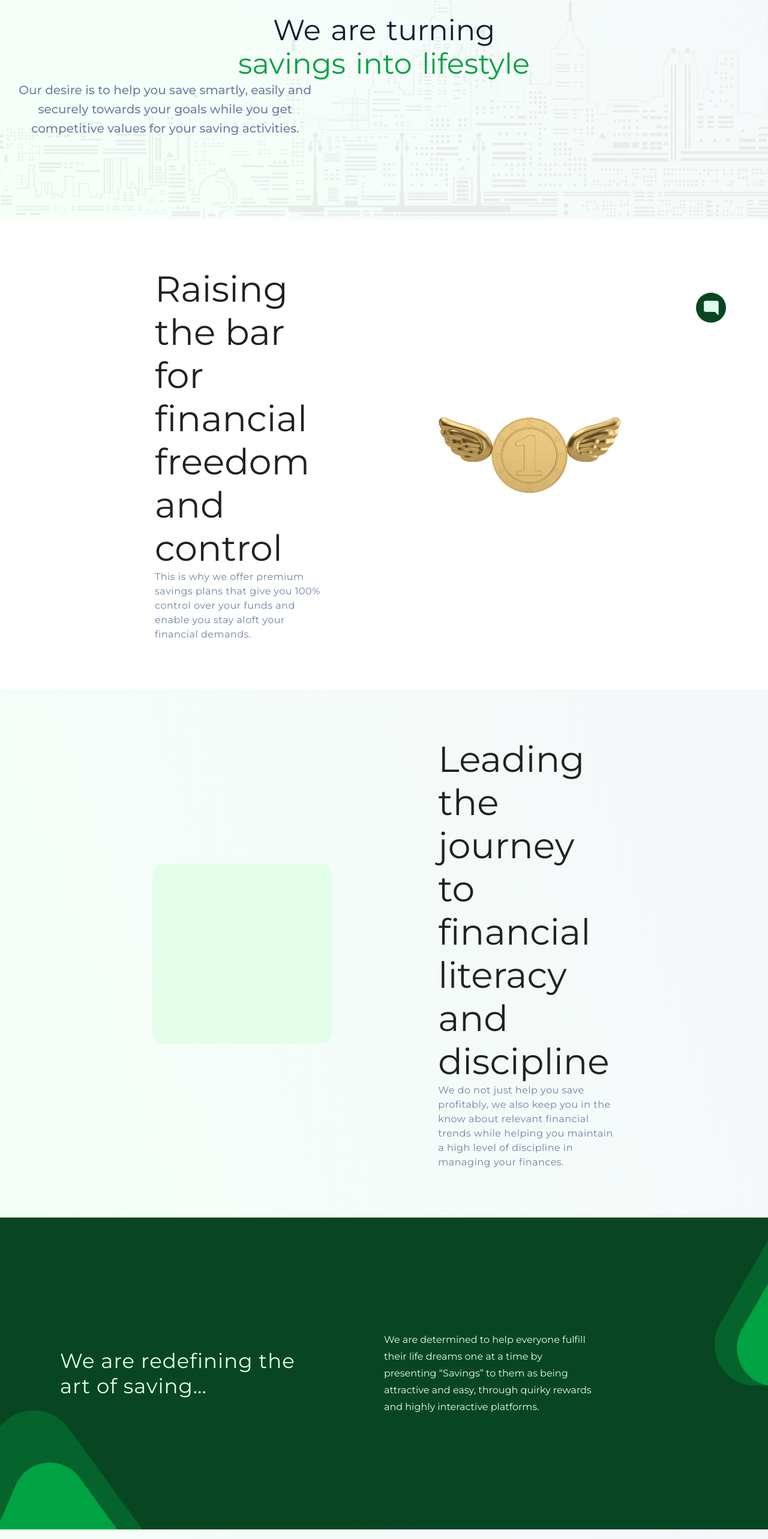
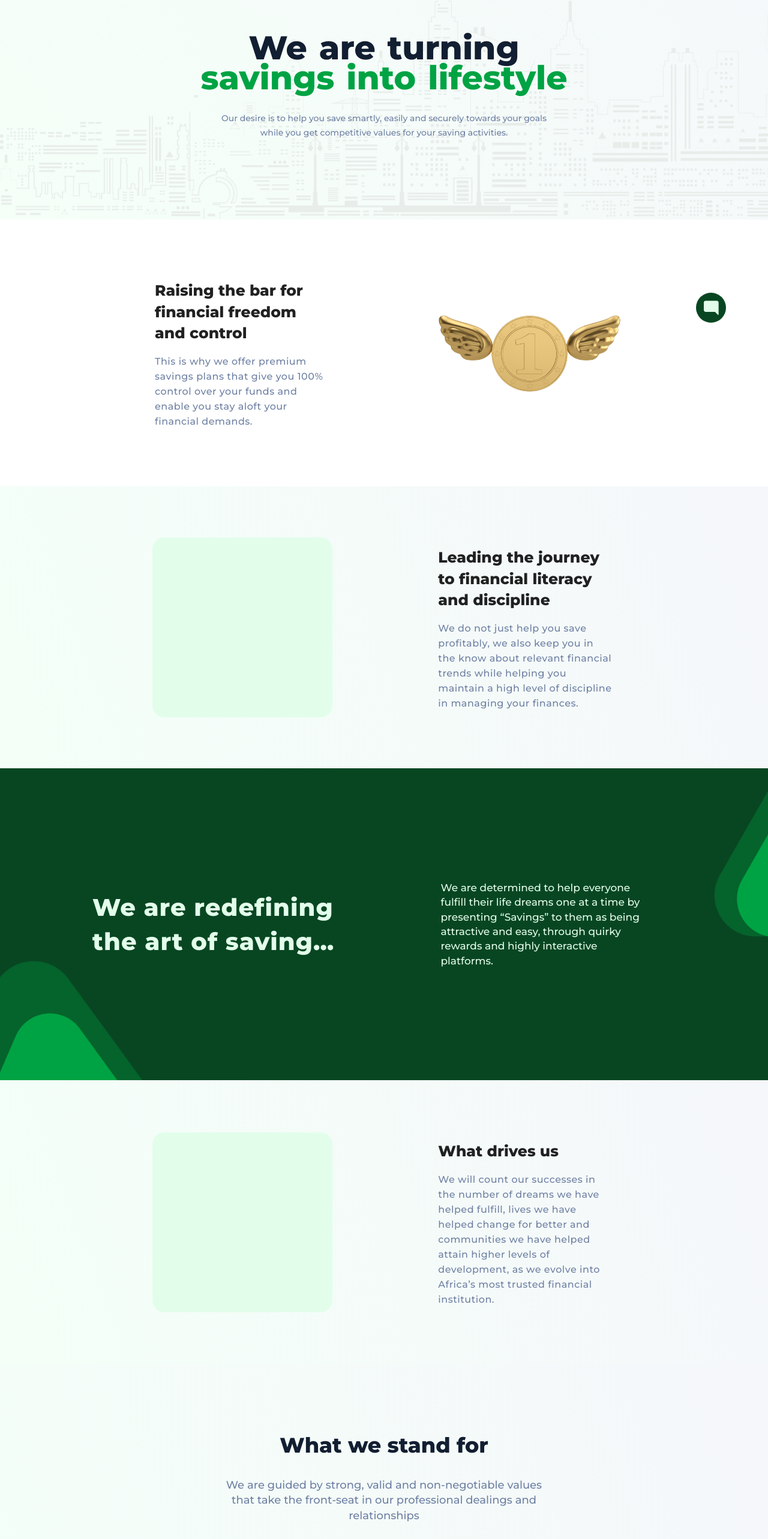
Before and after one commit to oluSammy/Vault-way, a React (Create React App) app: page /about in a window 1280 px wide. Shown: the part 192-2758 px from the top of the page at 60% size. Built offline with nearby package versions, Linux system fonts and the light colour scheme.

Commit message:
about typo changed to h1/p

```diff
--- a/src/pages/About/About.component.jsx
+++ b/src/pages/About/About.component.jsx
@@ -2,7 +2,6 @@ import React, { useEffect } from 'react'
 import Navbar from '../../Components/Navbar/Navbar.component';
 import NavMargin from '../../Components/NavMargin/NavMargin.component';
 import aboutStyles from './About.styles';
-import Typography from '@material-ui/core/Typography';
 // import Card from '@material-ui/core/Card';
 // import CardActionArea from '@material-ui/core/CardActionArea';
 // import CardMedia from '@material-ui/core/CardMedia';
@@ -59,24 +58,24 @@ const About = () => {
       <NavMargin />
       <Message />
       <div className={classes.lifestyle}>
-        <Typography className={classes.lifestyleHeading} variant="h3" component="h1">
+        <h1 className={classes.lifestyleHeading}>
           We are turning <br/> <span className={classes.span}>savings into lifestyle</span>
-        </Typography>
-        <Typography className={classes.lifestyleSub} variant="h6" component="h6">
+        </h1>
+        <h6 className={classes.lifestyleSub} >
           Our desire is to help you save smartly, easily and securely towards your goals while you get competitive
           values for your saving activities.
-        </Typography>
+        </h6>
       </div>
       <Grid container className={classes.aboutSection} justify="space-evenly" alignItems="center">
         <Grid container item lg={5} md={5} sm={6} xs={8} justify="space-evenly" >
           <div className={classes.aboutSectionTxt}>
-            <Typography variant="h2" component="h2" className={classes.aboutSectionHeading}>
+            <h2 className={classes.aboutSectionHeading}>
               Raising the bar for financial freedom and control
-            </Typography>
-            <Typography variant="body1" component="p" className={classes.aboutSectionSub}>
+            </h2>
+            <p className={classes.aboutSectionSub}>
               This is why we offer premium savings plans that give you 100% control over your funds
               and enable you stay aloft your financial demands.
-            </Typography>
+            </p>
           </div>
         </Grid>
         <Grid justify="space-evenly" container item lg={5} md={5} sm={6} xs={4}>
@@ -91,13 +90,13 @@ const About = () => {
         </Grid>
         <Grid container item lg={5} md={5} sm={6} xs={8} justify="space-evenly" >
           <div className={classes.aboutSectionTxt}>
-            <Typography variant="h2" component="h2" className={classes.aboutSectionHeading}>
+            <h2 className={classes.aboutSectionHeading}>
               Leading the journey to financial literacy and discipline
-            </Typography>
-            <Typography variant="body1" component="p" className={classes.aboutSectionSub}>
+            </h2>
+            <p className={classes.aboutSectionSub}>
               We do not just help you save profitably, we also keep you in the know about relevant
               financial trends while helping you maintain a high level of discipline in managing your finances.
-            </Typography>
+            </p>
           </div>
         </Grid>
       </Grid>
@@ -107,13 +106,13 @@ const About = () => {
         <img src={designThree} className={`${classes.designIcon} ${classes.designTop} ${classes.designThree}`} alt=""/>
         <img src={designFour} className={`${classes.designIcon} ${classes.designTop} ${classes.designFour}`} alt=""/>
         <Grid item lg={6} md={5} sm={5}  >
-          <Typography className={classes.redefineHeading} variant="h4" component="h4">We are redefining the art of saving…</Typography>
+          <h4 className={classes.redefineHeading} >We are redefining the art of saving…</h4>
         </Grid>
         <Grid item lg={6} md={5} sm={5} >
-          <Typography className={classes.redefineSub} variant="subtitle1" component="p">
+          <p className={classes.redefineSub} >
             We are determined to help everyone fulfill their life dreams one at a time by presenting
             “Savings” to them as being attractive and easy, through quirky rewards and highly interactive platforms.
-          </Typography>
+          </p>
         </Grid>
       </Grid>
       <Grid container className={classes.aboutSection} justify="space-evenly" alignItems="center"
@@ -124,23 +123,23 @@ const About = () => {
         </Grid>
         <Grid container item lg={5} md={5} sm={6} xs={8} justify="space-evenly" >
           <div className={classes.aboutSectionTxt}>
-            <Typography variant="h2" component="h2" className={classes.aboutSectionHeading}>
+            <h2 className={classes.aboutSectionHeading}>
               What drives us
-            </Typography>
-            <Typography variant="body1" component="p" className={classes.aboutSectionSub}>
+            </h2>
+            <p className={classes.aboutSectionSub}>
               We will count our successes in the number of dreams we have helped fulfill, lives we
               have helped change for better and communities we have helped attain higher levels of development,
               as we evolve into Africa’s most trusted financial institution.
-            </Typography>
+            </p>
           </div>
         </Grid>
       </Grid>
       <div className={classes.company}>
-        <Typography className={classes.companyTitle} variant="h2" component="h2">What we stand for</Typography>
-        <Typography className={classes.companySubTitle} variant="body1" component="p">
+        <h2 className={classes.companyTitle} >What we stand for</h2>
+        <p className={classes.companySubTitle}>
           We are guided by strong, valid and non-negotiable values that
           take the front-seat in our professional dealings and relationships
-        </Typography>
+        </p>
         <Grid container justify="space-evenly">
           <Grid item lg={3} md={3} sm={3}>
             <div className={classes.companyBox}>
@@ -148,13 +147,13 @@ const About = () => {
                 <img className={classes.companyIcon} src={visionIcon} alt="vault way vision"/>
               </div>
               <div className={classes.companyContent}>
-                <Typography className={classes.companyHeading} variant="h4" component="h4">
+                <h4 className={classes.companyHeading} >
                   We are not afraid of being honest
-                </Typography>
-                <Typography className={classes.companyTxt} variant="body1"component="p">
+                </h4>
+                <p className={classes.companyTxt} >
                 This is why we operate at the highest level of integrity and within the strictest system of
                 provisional work ethics. We do what is right at all times and we take full responsibilities for our actions.
-                </Typography>
+                </p>
               </div>
             </div>
           </Grid>
@@ -164,13 +163,13 @@ const About = () => {
                   <img className={classes.companyIcon} src={missionIcon} alt="vault way vision"/>
                 </div>
                 <div className={classes.companyContent}>
-                  <Typography className={classes.companyHeading} variant="h4" component="h4">
+                  <h4 className={classes.companyHeading}>
                     We are committed without restraints
-                  </Typography>
-                  <Typography className={classes.companyTxt} variant="body1"component="p">
+                  </h4>
+                  <p className={classes.companyTxt}>
                     Our pursuit of excellence has no reservation. This explains our passion for the satisfaction
                     and retention of our customers and the provision and delivery of the best savings services for everyone.
-                  </Typography>
+                  </p>
                 </div>
               </div>
           </Grid>
@@ -180,14 +179,14 @@ const About = () => {
                   <img className={classes.companyIcon} src={valuesIcon} alt="vault way vision"/>
                 </div>
                 <div className={classes.companyContent}>
-                  <Typography className={classes.companyHeading} variant="h4" component="h4">
+                  <h4 className={classes.companyHeading}>
                     We are one single, unbroken unit
-                  </Typography>
-                  <Typography className={classes.companyTxt} variant="body1"component="p">
+                  </h4>
+                  <p className={classes.companyTxt}>
                     We are intentional about creating an atmosphere where everyone is known, accepted, loved,
                     respected and driven to be the best version of themselves as we jointly move towards the
                     actualisation of a shared vision.
-                  </Typography>
+                  </p>
                 </div>
             </div>
           </Grid>
@@ -199,11 +198,11 @@ const About = () => {
         </Grid>
         <Grid item container alignItems="center" justify="center" lg={6} md={6} sm={6}>
           <div className={classes.joinContainer}>
-            <Typography className={classes.joinHeading} variant="h3" component="h3">Join Us</Typography>
-            <Typography className={classes.joinTxt} variant="body1" component="p">
+            <h3 className={classes.joinHeading}>Join Us</h3>
+            <p className={classes.joinTxt}>
               Be part of a people passionate about creating solid, positive relationships as they work together
               towards ensuring that everyone lives an optimal life.
-            </Typography>
+            </p>
             <ButtonCta type="contained" text="Careers" bgColor="primary"
               shadow={true} paddingX="8px" paddingSide="55px" fontSize="12px"
             />
--- a/src/pages/About/About.styles.js
+++ b/src/pages/About/About.styles.js
@@ -171,6 +171,7 @@ const aboutStyles = makeStyles((theme) => ({
     },
 
     '@media (max-width: 876px)': {
+      minHeight: '5y5vh',
       padding: '15px 10px'
     },
   },
```
